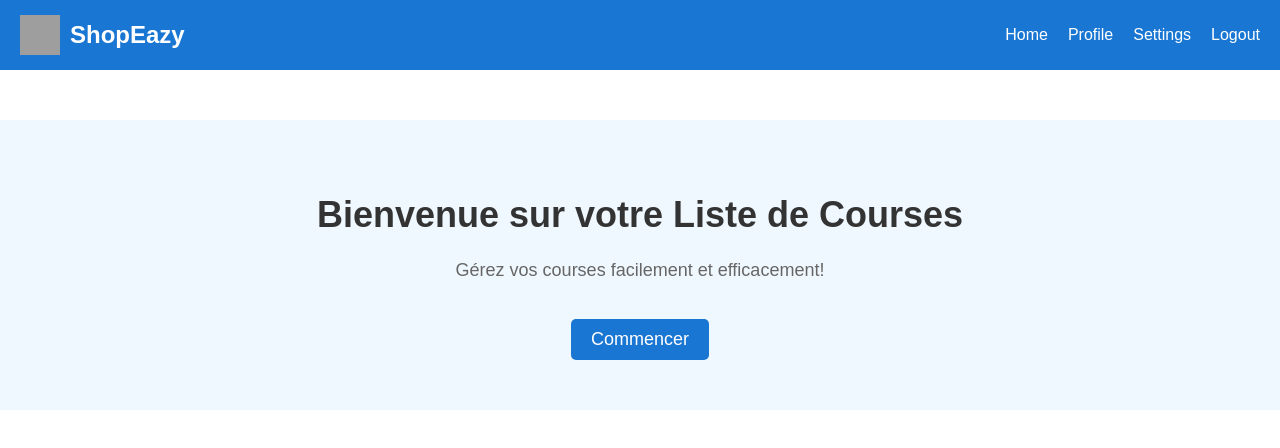
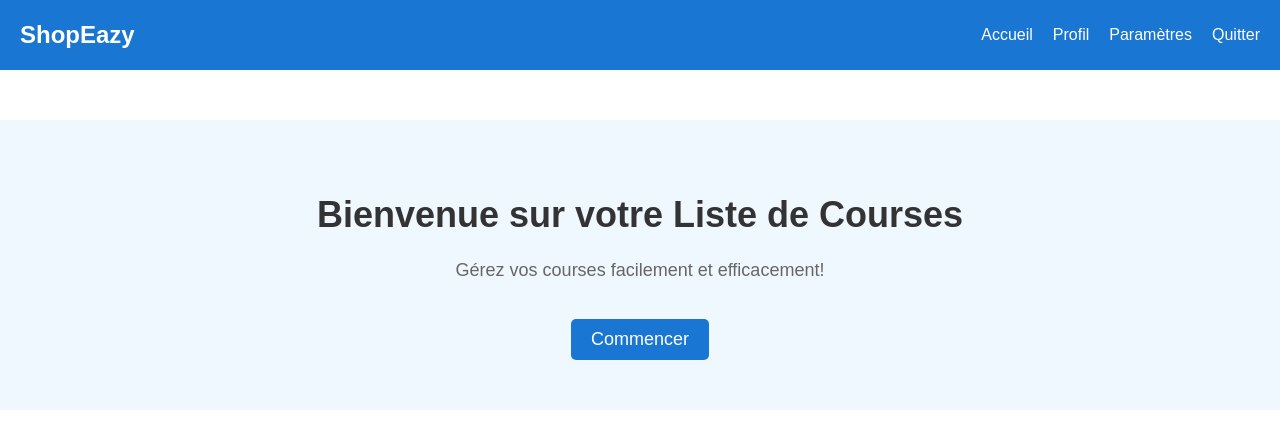
Before and after one commit to diesos/shopeazy-front, a React (Create React App) app: page /home in a window 1280 px wide. Shown: the top 448 px of the page. Built offline with nearby package versions, Linux system fonts and the light colour scheme; grey boxes are pictures that could not be loaded; the HTML template or start-up script is replaced by a standard one.

Commit message:
(style): add navbar comp

```diff
--- a/src/App.tsx
+++ b/src/App.tsx
@@ -3,6 +3,7 @@ import { BrowserRouter as Router, Route, Routes } from 'react-router-dom';
 import HomePage from './pages/HomePage.tsx';
 import AuthPage from './pages/AuthPage.tsx';
 import Home from './pages/Home.tsx';
+import Navbar from './Component/Navbar.tsx';
 
 const App: React.FC = () => {
   return (
--- /dev/null
+++ b/src/Component/Navbar.tsx
@@ -0,0 +1,25 @@
+import React from 'react';
+import { Link } from 'react-router-dom';
+import "../style/Navbar.css";
+const Navbar: React.FC = () => {
+  return (
+    <div className="home-container">
+      {/* Navbar */}
+      <nav className="navbar">
+        <div className="navbar-logo">
+          {/* LOGO */}
+
+          <span className="logo-text">ShopEazy</span>
+        </div>
+        <ul className="navbar-links">
+          <li><Link to="/home">Accueil</Link></li>
+          <li><Link to="/profile">Profil</Link></li>
+          <li><Link to="/settings">Paramètres</Link></li>
+          <li><Link to="/">Quitter</Link></li>
+        </ul>
+      </nav>
+    </div>
+  );
+};
+
+export default Navbar;
--- a/src/pages/Home.tsx
+++ b/src/pages/Home.tsx
@@ -1,6 +1,7 @@
 import React from "react";
 import { Link } from "react-router-dom";
 import "../style/Home.css";
+import Navbar from "../Component/Navbar.tsx";
 
 interface HomeProps {}
 
@@ -8,18 +9,7 @@ const Home: React.FC<HomeProps> = () => {
   return (
     <div className="home-container">
       {/* Navbar */}
-      <nav className="navbar">
-        <div className="navbar-logo">
-          <img src="./style/images/logo.png" alt="Logo" className="logo" />
-          <span className="logo-text">ShopEazy</span>
-        </div>
-        <ul className="navbar-links">
-          <li><Link to="/">Home</Link></li>
-          <li><Link to="/profile">Profile</Link></li>
-          <li><Link to="/settings">Settings</Link></li>
-          <li><Link to="/logout">Logout</Link></li>
-        </ul>
-      </nav>
+      <Navbar />
 
       {/* Hero Section */}
       <div className="hero">
@@ -27,8 +17,6 @@ const Home: React.FC<HomeProps> = () => {
         <p>Gérez vos courses facilement et efficacement!</p>
         <Link to="/list" className="btn-primary">Commencer</Link>
       </div>
-
-
     </div>
   );
 };
--- a/src/style/Home.css
+++ b/src/style/Home.css
@@ -4,45 +4,7 @@
     padding: 0;
   }
 
-  .navbar {
-    display: flex;
-    justify-content: space-between;
-    align-items: center;
-    background-color: #1976d2;
-    padding: 10px 20px;
-  }
 
-  .navbar-logo {
-    display: flex;
-    align-items: center;
-  }
-
-  .logo {
-    width: 40px;
-    height: 40px;
-    margin-right: 10px;
-  }
-
-  .logo-text {
-    color: white;
-    font-size: 24px;
-    font-weight: bold;
-  }
-
-  .navbar-links {
-    list-style: none;
-    display: flex;
-  }
-
-  .navbar-links li {
-    margin-left: 20px;
-  }
-
-  .navbar-links a {
-    color: white;
-    text-decoration: none;
-    font-size: 16px;
-  }
 
   .hero {
     text-align: center;
--- /dev/null
+++ b/src/style/Navbar.css
@@ -0,0 +1,39 @@
+.navbar {
+    display: flex;
+    justify-content: space-between;
+    align-items: center;
+    background-color: #1976d2;
+    padding: 10px 20px;
+  }
+
+  .navbar-logo {
+    display: flex;
+    align-items: center;
+  }
+
+  .logo {
+    width: 40px;
+    height: 40px;
+    margin-right: 10px;
+  }
+
+  .logo-text {
+    color: white;
+    font-size: 24px;
+    font-weight: bold;
+  }
+
+  .navbar-links {
+    list-style: none;
+    display: flex;
+  }
+
+  .navbar-links li {
+    margin-left: 20px;
+  }
+
+  .navbar-links a {
+    color: white;
+    text-decoration: none;
+    font-size: 16px;
+  }
```
